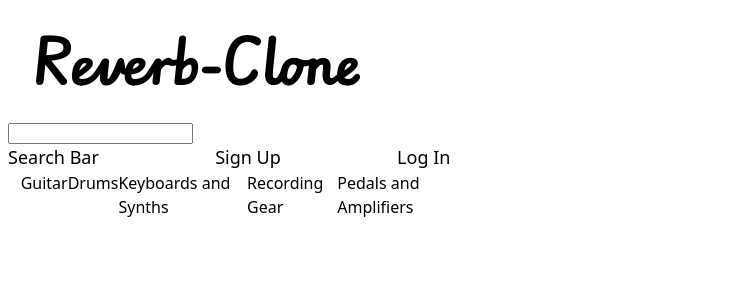
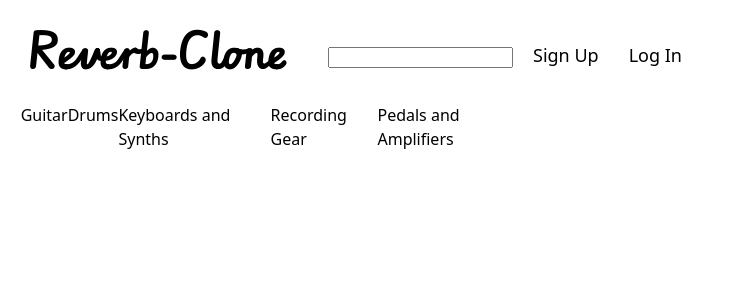
Before and after one commit to Juan-Ceballos/Reverb-Clone-FSW, a React (Vite) app in the folder frontend/: page / in a window 1280 px wide. Shown: the top 300 px of the page, without its empty margins (0-736 px from the left). Built offline with nearby package versions, Linux system fonts and the light colour scheme.

Commit message:
adjusted spacing for mainnavbar components after refactoring as inner components and nav item mapping of categories

```diff
--- a/frontend/src/App.css
+++ b/frontend/src/App.css
@@ -1,24 +1,31 @@
-.main-navbar {
+.nav-bar-container {
   background-color: white;
   overflow: hidden;
   display: flex;
+  flex-direction: row;
   top: 0;
-  width: 35%;
+  width: 100%;
+  height: 10%;
   color: black;
   font-size: large;
-  justify-content: space-between;
-  height: 10%;
+  justify-content: flex-start;
+  align-items: center;
+  gap: 20px;
+}
+
+.reverb-logo #reverb-clone-logo {
+  width: 100%;
+  height: 30%;
 }
 
 .nav-items {
-  display: flex;
-  align-items: center;
+  padding-right: 30px;
 }
 
 .sub-navbar {
   display: flex;
   justify-content: space-between;
-  width: 35%;
+  width: 40%;
   height: 10%;
   margin-left: 1%;
 }
@@ -37,13 +44,6 @@ a:hover {
   color: orange;
 }
 
-.nav-item-logo {
-  display: flex;
-  align-items: center;
-  width: 30%;
-  height: 30%;
-}
-
 .nav-item-logo:hover {
   opacity: 50%;
 }
--- a/frontend/src/NavBar.jsx
+++ b/frontend/src/NavBar.jsx
@@ -1,12 +1,10 @@
 import React from 'react'
-import logo from '../src/assets/Reverb-Clone-Logo.svg'
 import ReverbLogoIcon from './Reverb-Clone-Icon'
 import MainSearchBar from './MainSearchBar'
 
 const NavBar = () => {
 
     const navItems = [
-        {name: 'Search Bar', href:''},
         {name: 'Sign Up', href:'/login'},
         {name: 'Log In', href:'/register'}
     ]
--- a/frontend/src/Reverb-Clone-Icon.jsx
+++ b/frontend/src/Reverb-Clone-Icon.jsx
@@ -3,7 +3,6 @@ import logo from '../src/assets/Reverb-Clone-Logo.svg'
 
 const ReverbLogoIcon = () => {
     return(
-        <div>
         <div className='reverb-logo'>
             <a
                 key='Reverb-Clone'
@@ -19,7 +18,6 @@ const ReverbLogoIcon = () => {
                 </img>
             </a>
         </div>
-        </div>
     )
 }
 
```
Lines whose indentation alone changed are shown as unchanged.
